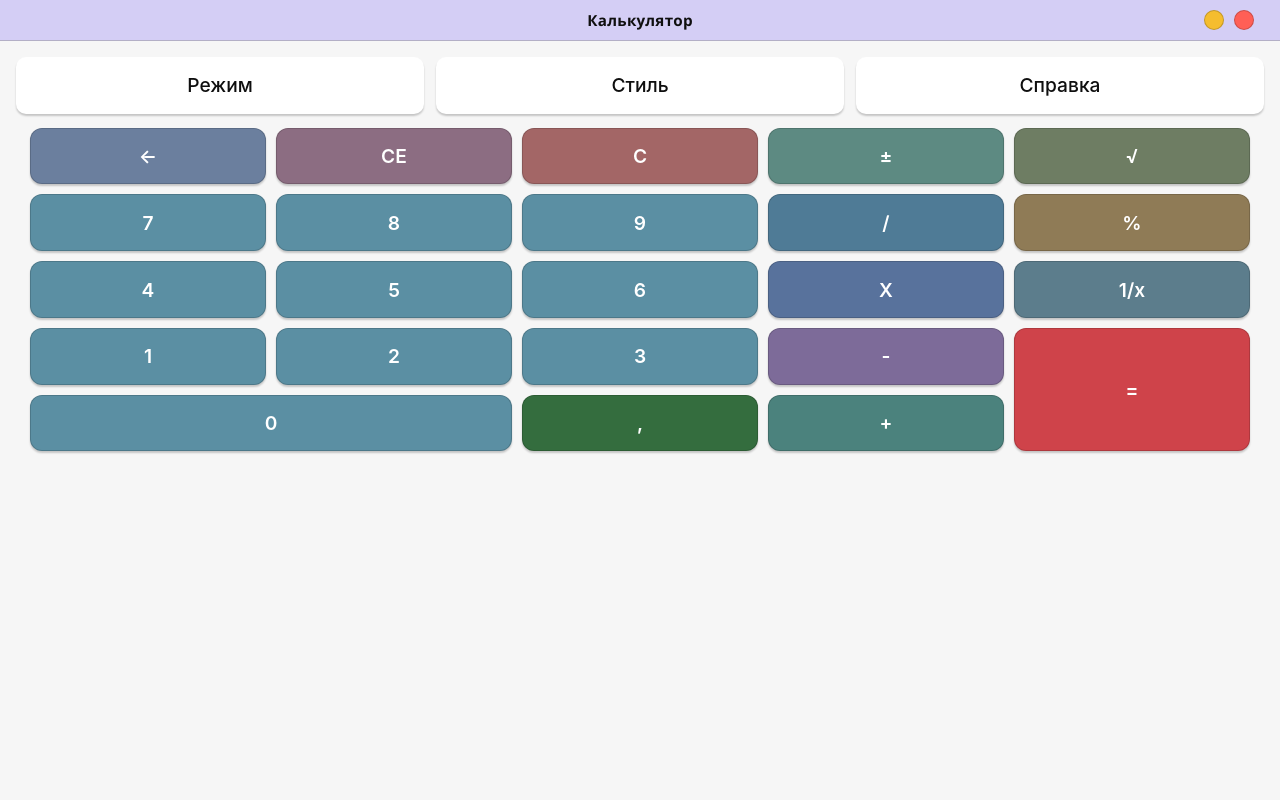
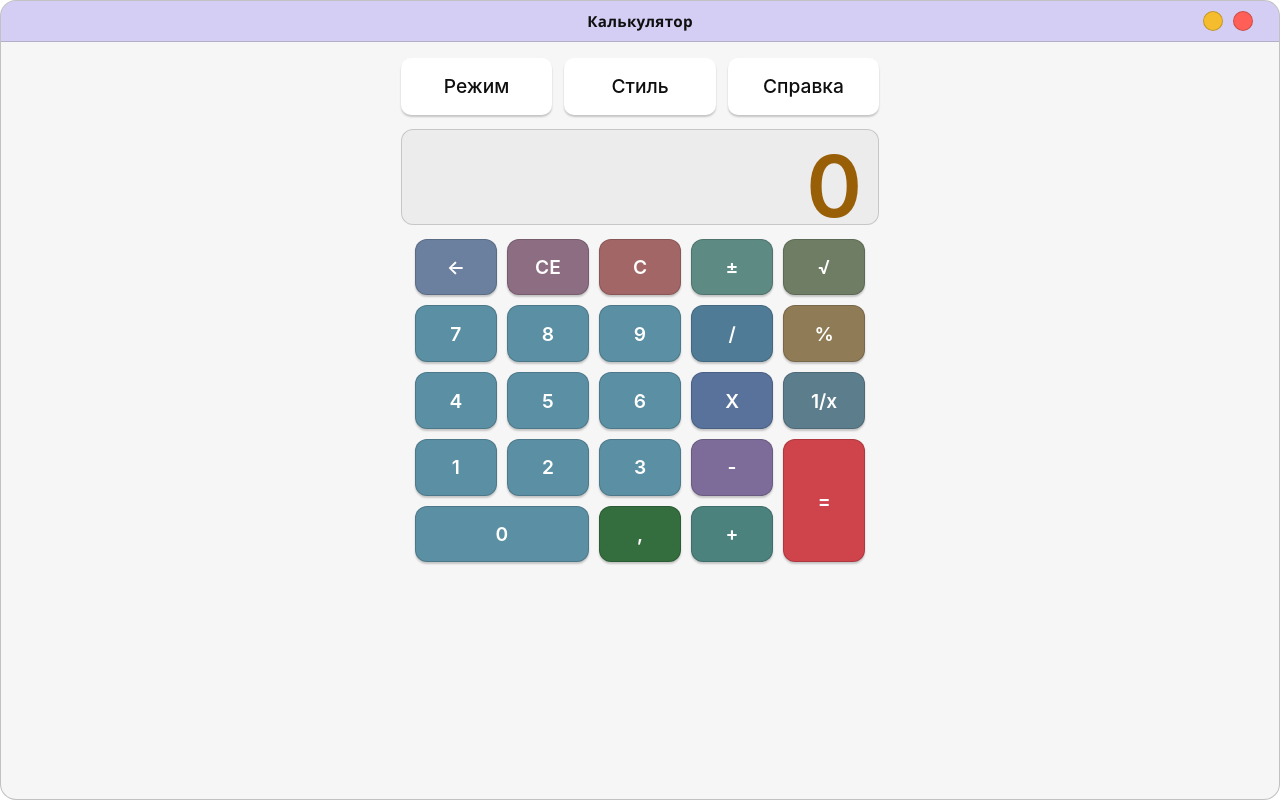
Before and after one commit to erlbriton/TSCalculator, a website built with Vite: page index.html in a window 1280 px wide. Built offline with nearby package versions, Linux system fonts and the light colour scheme.

Commit message:
Начальный внешний вид готов.

```diff
--- a/index.html
+++ b/index.html
@@ -9,6 +9,7 @@
   </head>
 
   <body>
+    <div class="app">
       <div class="titlebar" data-tauri-drag-region>
         <span class="titlebar__title" data-tauri-drag-region>Калькулятор</span>
 
@@ -23,6 +24,11 @@
           <button type="button" id="btn-mode">Режим</button>
           <button type="button" id="btn-style">Стиль</button>
           <button type="button" id="btn-help">Справка</button>
+        </div>
+
+        <div class="display" role="region" aria-label="Окно вывода чисел">
+          <div class="display__expr" id="calc-expr"></div>
+          <div class="display__value" id="calc-display">0</div>
         </div>
 
         <div class="keypad" role="group" aria-label="Клавиатура калькулятора">
@@ -55,5 +61,6 @@
           <button type="button" class="key key--op" data-op="+" aria-label="Сложение">+</button>
         </div>
       </main>
+    </div>
   </body>
 </html>
--- /dev/null
+++ b/src/styles/display.css
@@ -0,0 +1,37 @@
+/* Окно вывода чисел над клавиатурой */
+.display {
+  container-type: size;
+  display: flex;
+  align-items: center;
+  justify-content: flex-end;
+  width: 100%;
+  height: clamp(68px, 12vh, 96px);
+  box-sizing: border-box;
+  margin-top: clamp(8px, 1.8vh, 14px);
+  padding: 0 clamp(10px, 2vw, 16px);
+  border: 1px solid var(--border-color, rgba(128, 128, 128, 0.35));
+  border-radius: clamp(8px, 1.5vw, 12px);
+  background-color: var(--display-bg, rgba(0, 0, 0, 0.04));
+}
+
+.display__expr {
+  display: none;
+}
+
+.display__value {
+  color: var(--display-color, #995f07);
+  font-size: 90cqh;
+  font-weight: 600;
+  line-height: 1;
+  white-space: nowrap;
+  transform: translateY(0.12em);
+  max-width: 100%;
+}
+
+/* Матрица клавиатуры калькулятора (24 клавиши, 5 колонок) */
+.keypad {
+  display: grid;
+  grid-template-columns: repeat(5, minmax(0, 1fr));
+  gap: clamp(6px, 1.4vw, 10px);
+  padding: clamp(8px, 1.8vw, 14px);
+}
--- a/src/styles/index.css
+++ b/src/styles/index.css
@@ -6,3 +6,4 @@
 @import url('./top-bar.css');
 @import url('./titlebar.css');
 @import url('./keyboard.css');
+@import url('./display.css');
--- a/src/styles/styles.css
+++ b/src/styles/styles.css
@@ -21,9 +21,9 @@
   /* Обычная насыщенность шрифта */
   font-weight: 400;
 
-  /* Основной цвет текста и цвет фона по умолчанию */
+  /* Основной цвет текста и прозрачный фон для скруглённого окна */
   color: #0f0f0f;
-  background-color: #f6f6f6;
+  background-color: transparent;
 
   /* Запрет искусственного синтеза начертаний шрифта */
   font-synthesis: none;
@@ -40,8 +40,8 @@
 .container {
   /* Сброс внешних отступов */
   margin: 0;
-  /* Отступ сверху в долях высоты экрана */
-  padding-top: 10vh;
+  /* Учёт рамки в пределах 100% высоты и ширины окна */
+  box-sizing: border-box;
   /* Вертикальная flex-раскладка дочерних элементов */
   display: flex;
   flex-direction: column;
@@ -187,17 +187,37 @@ button {
   }
 }
 
-/* Фиксация высоты окна и скрытие полос прокрутки документа */
+/* Фиксация высоты окна, прозрачный фон и скрытие полос прокрутки документа */
 html,
 body {
   height: 100%;
   margin: 0;
+  background-color: transparent;
   overflow: hidden;
 }
 
-/* Переопределение высоты и скрытие переполнения для контейнера */
-.container {
+/* Внешний контейнер окна: скругление углов, видимая обводка и собственный фон */
+.app {
+  width: 100%;
   height: 100%;
-  min-height: 100%;
+  box-sizing: border-box;
+  display: flex;
+  flex-direction: column;
+  background-color: #f6f6f6;
+  border-radius: clamp(10px, 2vw, 16px);
+  border: 1px solid var(--window-border, rgba(128, 128, 128, 0.45));
   overflow: hidden;
 }
+
+@media (prefers-color-scheme: dark) {
+  .app {
+    background-color: #2f2f2f;
+  }
+}
+
+/* Внутренний контейнер содержимого ниже строки заголовка */
+.container {
+  flex: 1 1 auto;
+  min-height: 0;
+  overflow: hidden;
+}
--- a/src/styles/titlebar.css
+++ b/src/styles/titlebar.css
@@ -25,16 +25,6 @@
   white-space: nowrap;
   overflow: hidden;
   text-overflow: ellipsis;
-}
-
-/* Контейнер кнопок управления окном */
-.titlebar__controls {
-  grid-column: 3;
-  justify-self: end;
-  display: flex;
-  align-items: stretch;
-  height: 100%;
-  margin-right: calc(-1 * clamp(8px, 2vw, 14px));
 }
 
 /* Кнопки свернуть / развернуть / закрыть */
```
Also changed, not shown: src-tauri/tauri.conf.json (+4 -3 lines). Lines whose indentation alone changed are shown as unchanged.
